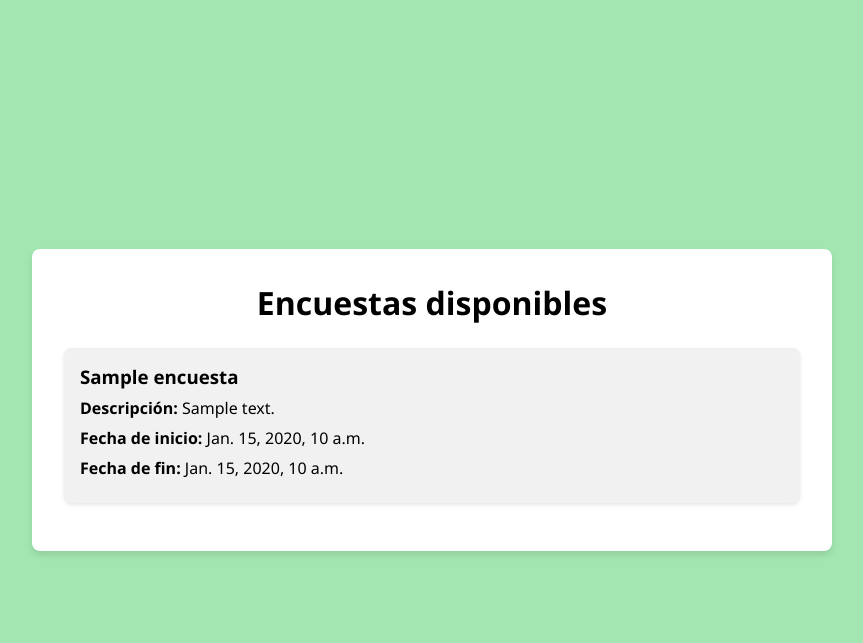
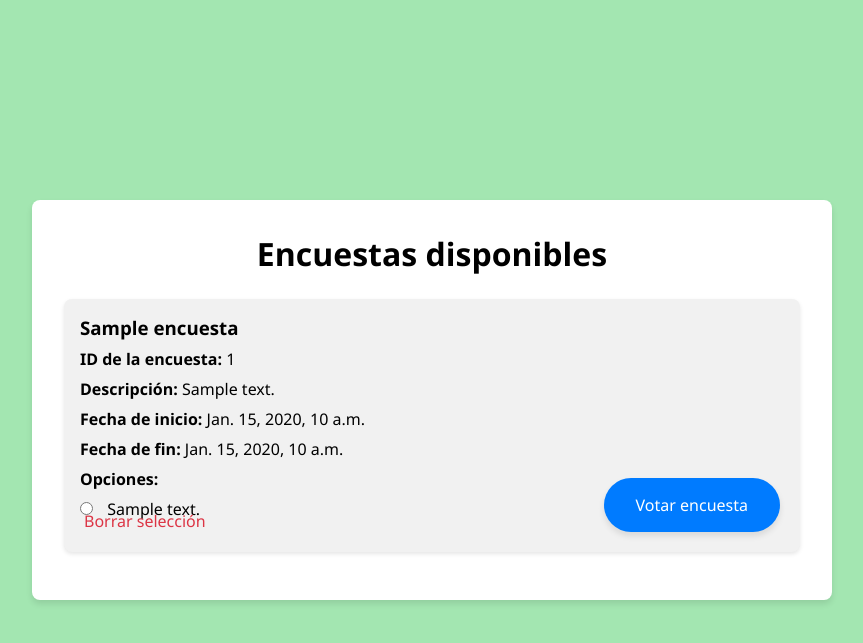
Before and after one commit to NicolasD2/TeVo, a Django app: template tevo/templates/ver_encuestas.html in a window 1280 px wide. Shown: the top 643 px of the page, without its empty margins (208-1071 px from the left). Run offline with Django 5.2, Linux system fonts and the light colour scheme; the template is opened without the code that fills it: most values are stand-ins (such as "Sample title", 1, 10 or a date in 2020).

Commit message:
feat: 3112

```diff
--- a/config/urls.py
+++ b/config/urls.py
@@ -2,10 +2,11 @@ from django.urls import path
 from tevo import views  # Importa las vistas de la app 'tevo'
 
 urlpatterns = [
-    path('', views.login_view, name='home'),  # La raíz mostrará directamente el login
-    path('login', views.login_view, name='login'),  # Ruta para el login
-    path('registro', views.crear_cuenta_view, name='registro'),  # Ruta para el registro
-    path('logout/', views.logout_view, name='logout'), # Ruta para el cierre de sesión
-    path('health/', views.health, name='health_check'), # Ruta para verificar conexion con la API
-    path('ver_encuestas/', views.ver_encuestas, name ='ver_encuestas' )
+    path('', views.login_view, name='home'),
+    path('login', views.login_view, name='login'),
+    path('registro', views.crear_cuenta_view, name='registro'),
+    path('logout/', views.logout_view, name='logout'),
+    path('health/', views.health, name='health_check'),
+    path('ver_encuestas/', views.ver_encuestas, name='ver_encuestas'),
+    path('votos/', views.votos, name='votos'),
 ]
--- a/tevo/templates/participante_home.html
+++ b/tevo/templates/participante_home.html
@@ -16,6 +16,7 @@
                 <h5 class="card-title">Encuestas</h5>
                 <p class="card-text">Visualiza las encuestas disponibles</p>
                 <a href="ver_encuestas" class="btn btn-primary">Ver Encuestas</a>
+                <a href="ver_resultados_encuesta.html" class="btn btn-primary">Ver Resultados Encuesta</a>
             </div>
         </div>
     </div>
--- a/tevo/templates/ver_encuestas.html
+++ b/tevo/templates/ver_encuestas.html
@@ -5,6 +5,7 @@
     <meta name="viewport" content="width=device-width, initial-scale=1.0">
     <title>Encuestas</title>
     <style>
+        /* Estilos existentes */
         * {
             margin: 0;
             padding: 0;
@@ -49,12 +50,56 @@
             padding: 1rem;
             border-radius: 8px;
             box-shadow: 0 2px 4px rgba(0, 0, 0, 0.1);
+            position: relative;
         }
         .encuesta-item h3 {
             margin-bottom: 0.5rem;
         }
         .encuesta-item p {
             margin-bottom: 0.5rem;
+        }
+        .vote-button {
+            position: absolute;
+            bottom: 20px;
+            right: 20px;
+            padding: 1rem 2rem;
+            background-color: #007bff;
+            color: white;
+            border: none;
+            border-radius: 50px;
+            font-size: 1rem;
+            cursor: pointer;
+            text-decoration: none;
+            display: flex;
+            align-items: center;
+            justify-content: center;
+            box-shadow: 0 4px 6px rgba(0, 0, 0, 0.1);
+            transition: background-color 0.3s;
+        }
+        .vote-button:hover {
+            background-color: #0056b3;
+        }
+        .options {
+            margin-bottom: 1rem;
+        }
+        .option-item {
+            margin-bottom: 0.5rem;
+        }
+        .option-item input[type="radio"] {
+            margin-right: 10px;
+        }
+        .reset-link {
+            position: absolute;
+            bottom: 20px;
+            left: 20px;
+            color: #dc3545;
+            text-decoration: none;
+            font-size: 1rem;
+            cursor: pointer;
+            transition: color 0.3s;
+        }
+        .reset-link:hover {
+            color: #c82333;
         }
     </style>
 </head>
@@ -71,9 +116,32 @@
                 {% for encuesta in encuestas %}
                     <li class="encuesta-item">
                         <h3>{{ encuesta.titulo }}</h3>
+                        <p><strong>ID de la encuesta: </strong>{{ encuesta.id }}</p>
                         <p><strong>Descripción:</strong> {{ encuesta.descripcion }}</p>
                         <p><strong>Fecha de inicio:</strong> {{ encuesta.fecha_inicio }}</p>
                         <p><strong>Fecha de fin:</strong> {{ encuesta.fecha_fin }}</p>
+
+                        <form action="{% url 'votos' %}" method="POST">
+                            {% csrf_token %}
+                            <!-- Campo oculto para el ID de la encuesta -->
+                            <input type="hidden" name="encuesta_id" value="{{ encuesta.id }}">
+
+                            <p><strong>Opciones:</strong></p>
+                            <div class="options">
+ {% for opcion in encuesta.opciones %}
+                                    <div class="option-item">
+                                        <input type="radio" id="opcion_{{ opcion.id }}" name="opcion_id" value="{{ opcion.id }}">
+                                        <label for="opcion_{{ opcion.id }}">{{ opcion.texto }}</label>
+                                    </div>
+                                {% endfor %}
+                            </div>
+
+                            <!-- Botón para votar -->
+                            <button type="submit" class="vote-button">Votar encuesta</button>
+                        </form>
+
+                        <!-- Enlace para resetear la selección -->
+                        <a href="javascript:void(0)" class="reset-link" onclick="document.querySelector('form').reset();">Borrar selección</a>
                     </li>
                 {% endfor %}
             </ul>
--- a/tevo/templates/ver_resultados_encuesta.html
+++ b/tevo/templates/ver_resultados_encuesta.html
@@ -0,0 +1,5 @@
+<!DOCTYPE html>
+<html lang="es">
+<head>
+    <meta charset="UTF-8">
+    <meta name="viewport" content=""
```
Also changed, not shown: services/api/client.py (+18 -18 lines), tevo/templates/votos.html (added, +31 -0 lines), tevo/views.py (+20 -9 lines), db.sqlite3.
